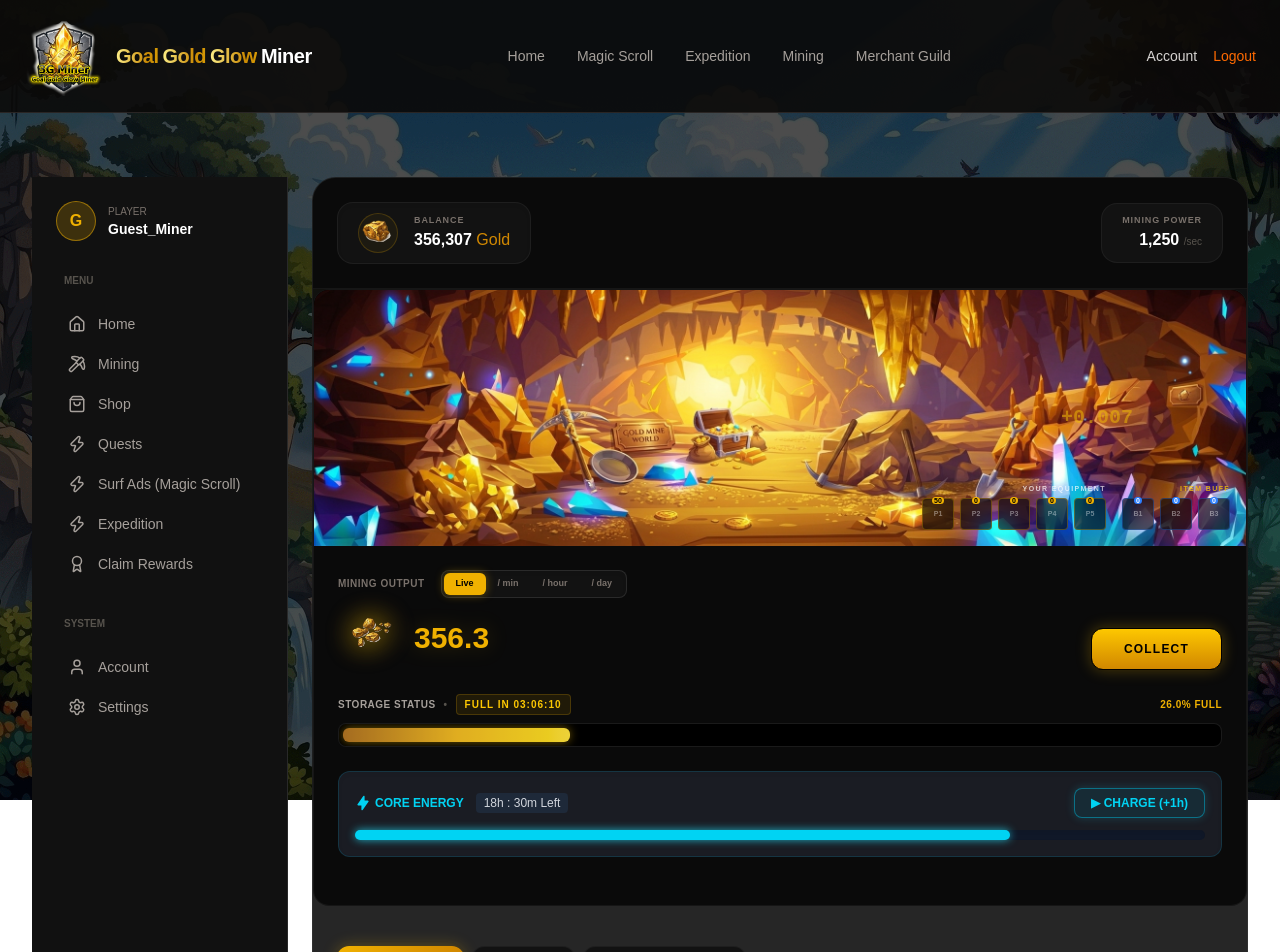
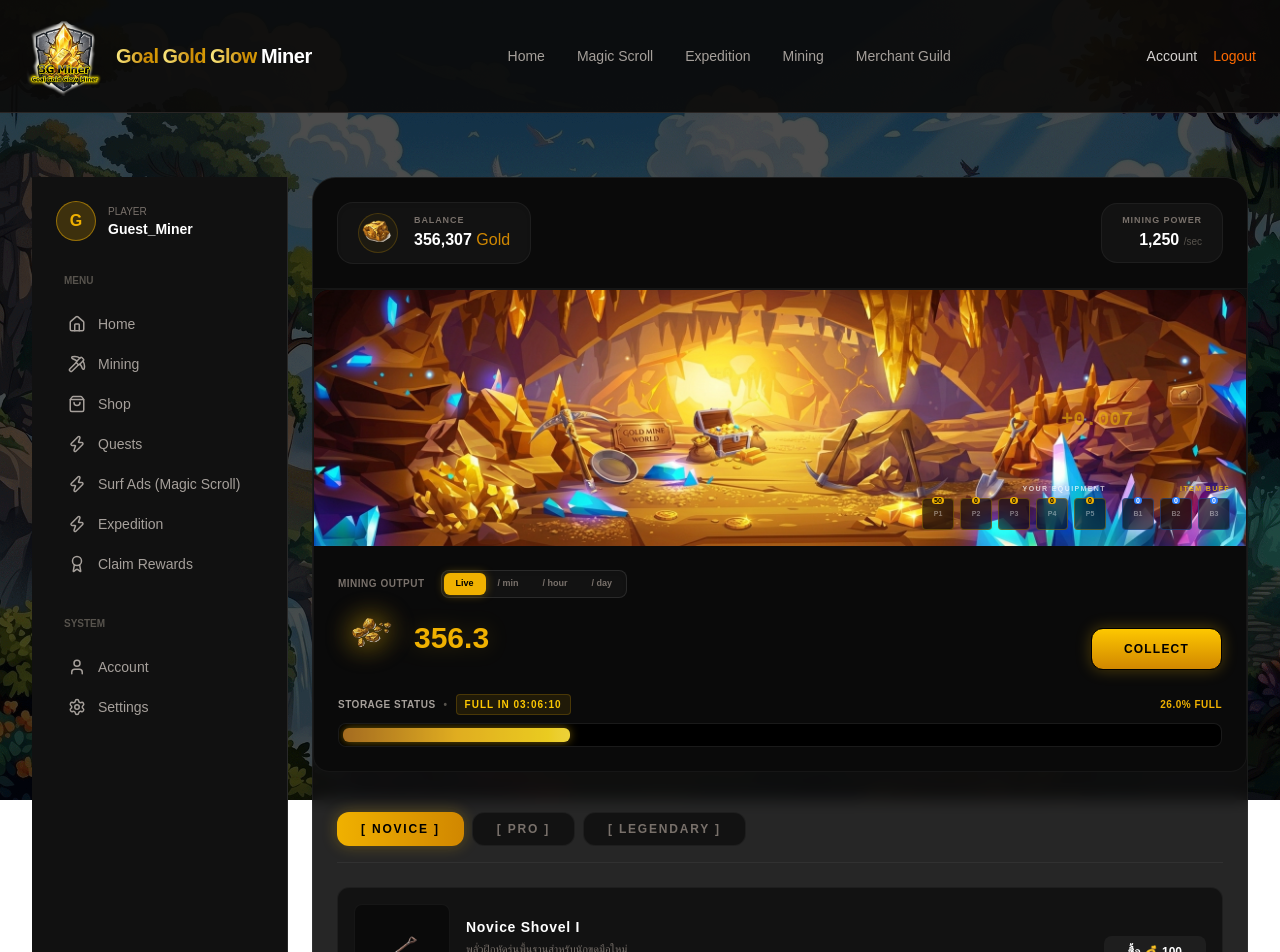
Before and after one commit to olAKloTH/my-mining-app, a Next.js app: page /mining in a window 1280 px wide. Shown: the top 952 px of the page. Built offline with nearby package versions, Linux system fonts and the light colour scheme; grey boxes are pictures that could not be loaded.

Commit message:
remove ENba.r

```diff
--- a/app/components/dashboard/MiningArea.tsx
+++ b/app/components/dashboard/MiningArea.tsx
@@ -2,7 +2,7 @@
 import { useState, useEffect } from 'react';
 import { motion, AnimatePresence } from 'framer-motion';
 import DiggingCanvas from "../../mining/DiggingCanvas";
-import EnergyBar from "./EnergyBar";
+
 
 interface MiningAreaProps {
   onCollect: () => void;
@@ -227,10 +227,7 @@ export default function MiningArea({
           </div>
         </div>
 
-        {/* Energy Bar */}
-        <div className="mt-6">
-          <EnergyBar energyTimeLeft={18.5} maxEnergyTime={24} />
-        </div>
+
 
       </div>
     </section>
```
